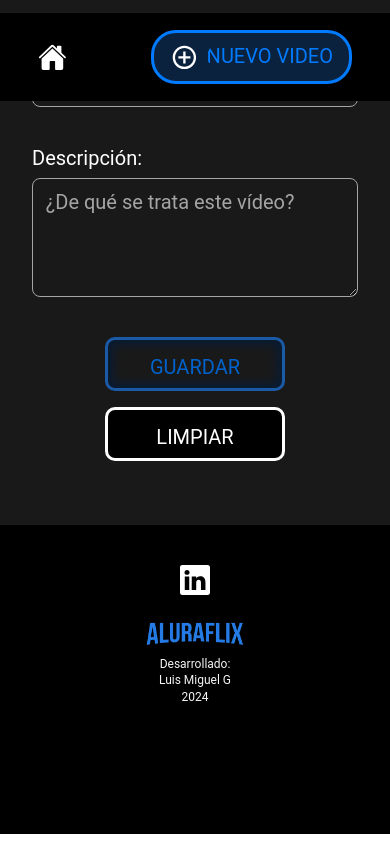
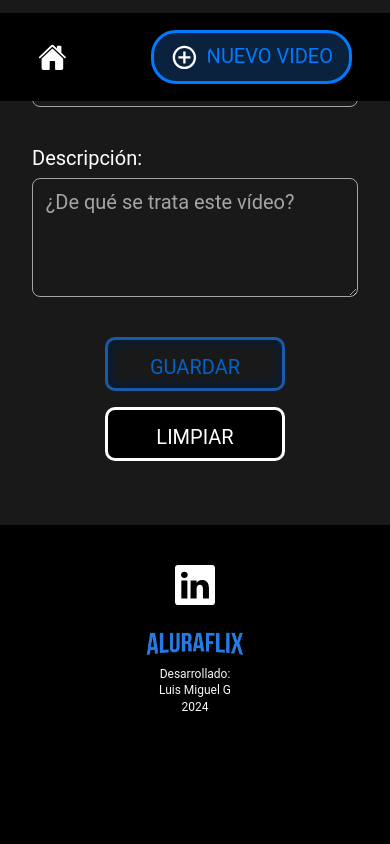
Before and after one commit to LMiguelGJ/AluraFlix, a React (Vite) app: page /newVideo in a window 390 px wide. Shown: the part 743-1587 px from the top of the page. Built offline with nearby package versions, Linux system fonts and the light colour scheme; no server answers.

Commit message:
correcion en los stilos para movil

```diff
--- a/src/components/banner/Banner.module.css
+++ b/src/components/banner/Banner.module.css
@@ -127,6 +127,7 @@
 }
 
 @media (max-width: 768px) {
+
     .layer {
         height: auto;
         display: flex;
@@ -141,6 +142,14 @@
         padding: 0;
     }
 
+    .name {
+        margin-top: 1rem;
+    }
+
+    .description {
+        margin-bottom: 1rem;
+    }
+
     .containerBanner {
         display: flex;
         justify-content: center;
@@ -151,6 +160,7 @@
 
     .subtitle {
         padding: 0;
+        margin-bottom: 1rem;
     }
 
     .video {
@@ -163,6 +173,7 @@
     .content {
         width: 100%;
         padding: 1rem;
+        height: auto;
     }
     .containerBainner {
         width: 100%;
--- a/src/components/footer/Footer.css
+++ b/src/components/footer/Footer.css
@@ -21,7 +21,7 @@
         background-color: black;
     }
     .icons {
-        font-size: 30px;
+        font-size: 40px;
 
     }
     .logo {
```
